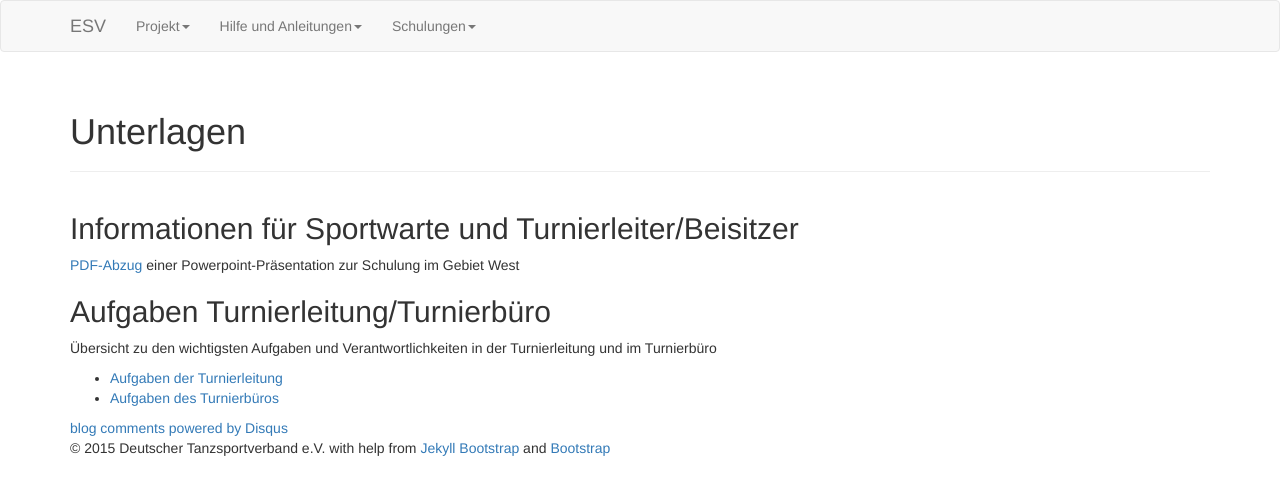
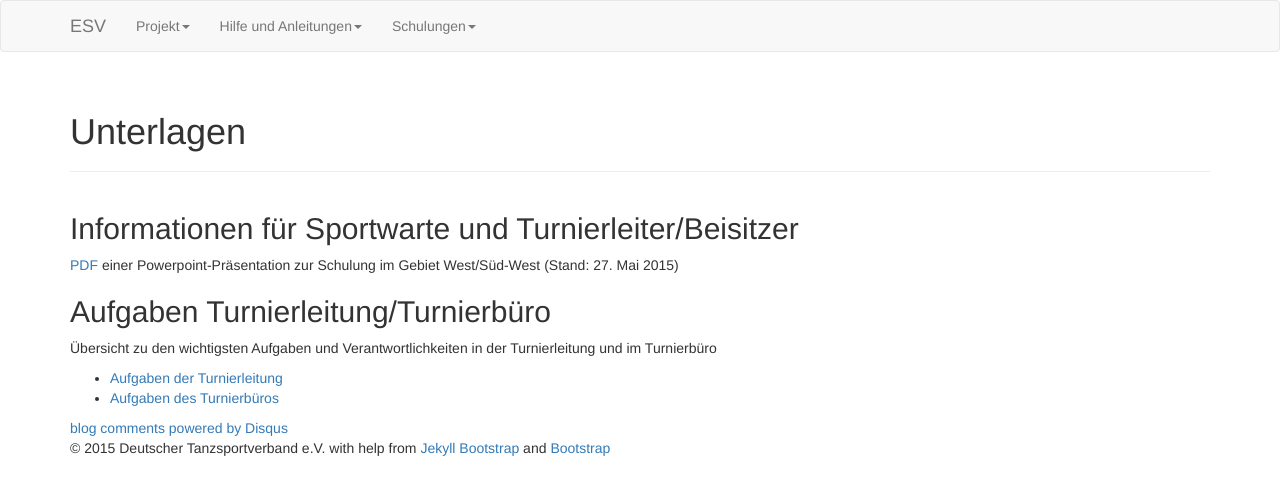
Before and after one commit to tanzsport/esv-faq, a Jekyll site: the page built from schulungen/unterlagen.md, in a window 1280 px wide. Shown: the top 495 px of the page. Built offline with Jekyll 4.4.1, drawn with Linux system fonts in a browser that asks for light colours; nearby versions of some CDN libraries; library files that are not in the unit come from our copies; comment, search, counter and statistics services are not loaded.

Commit message:
Schulungsunterlagen aktualisiert.

```diff
--- a/schulungen/unterlagen.md
+++ b/schulungen/unterlagen.md
@@ -9,7 +9,7 @@ comments: true
 
 ## Informationen für Sportwarte und Turnierleiter/Beisitzer ##
 
-[PDF-Abzug](../download/schulungen/unterlagen/Informationen_SportwarteTLBS.pdf) einer Powerpoint-Präsentation zur Schulung im Gebiet West
+[PDF](../download/schulungen/unterlagen/Informationen_SportwarteTLBS.pdf) einer Powerpoint-Präsentation zur Schulung im Gebiet West/Süd-West (Stand: 27. Mai 2015)
 
 ## Aufgaben Turnierleitung/Turnierbüro ##
 
```
Also changed, not shown: index.md (+1 -0 lines), 1 other file.
